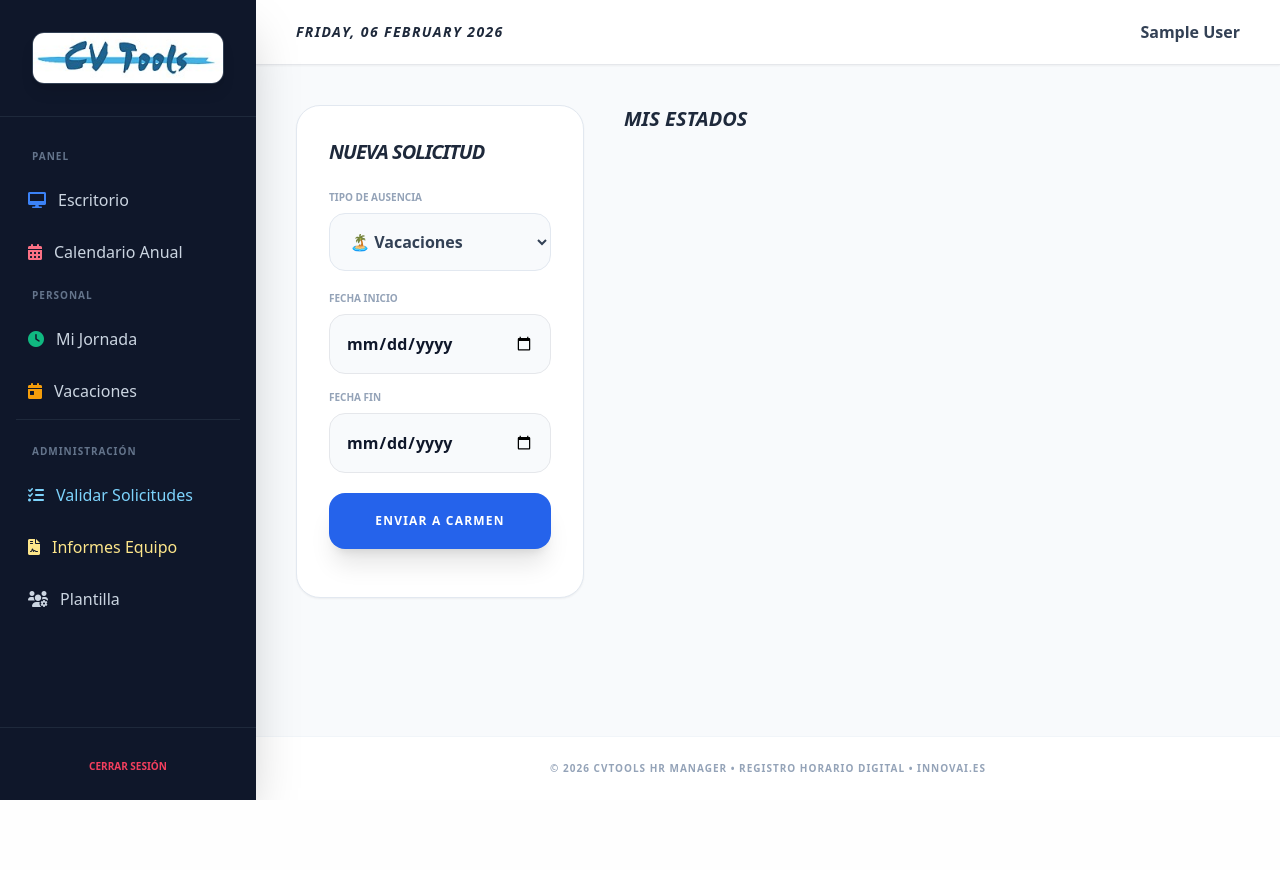
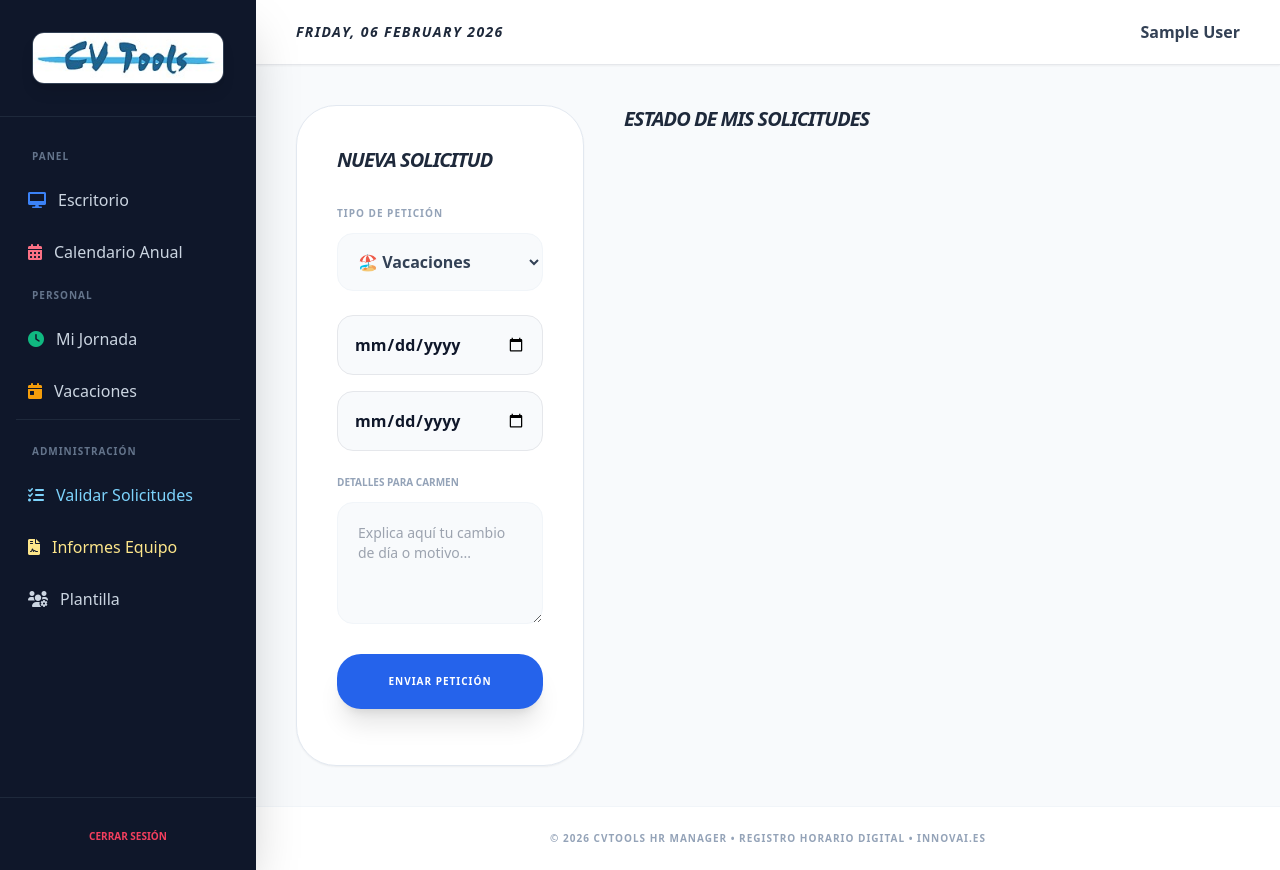
Before and after one commit to Pablo2vbng/AppRegistroHorario, a PHP site: page /index.php?p=solicitudes in a window 1280 px wide. Before the commit the page ends 800 px from the top, so only its background shows below. Run offline with PHP 8.4, Linux system fonts and the light colour scheme; the visitor is signed in with stand-in values (Sample User, id 1); data that the repository does not hold is empty; some libraries are stand-ins or nearby versions.

Commit message:
Solicitudes

```diff
--- a/index.php
+++ b/index.php
@@ -1,6 +1,10 @@
 <?php
+/**
+ * ARCHIVO PRINCIPAL - ENRUTADOR CVTools
+ */
 require_once 'config/config.php';
 
+// 1. LÓGICA DE LOGIN
 if ($_SERVER['REQUEST_METHOD'] == 'POST' && isset($_POST['email'])) {
     $email = $_POST['email']; $pass = $_POST['password'];
     $stmt = $pdo->prepare("SELECT * FROM usuarios WHERE email = ?");
@@ -24,10 +28,12 @@ include 'views/layout_header.php';
 switch ($p) {
     case 'dashboard': include 'views/dashboard.php'; break;
     case 'empleados': if($_SESSION['rol'] == 'admin') include 'views/rrhh/empleados.php'; break;
-    case 'gestion_festivos': if($_SESSION['rol'] == 'admin') include 'views/rrhh/festivos.php'; break; // NUEVA
-    case 'calendario_anual': include 'views/calendario_anual.php'; break;
+    case 'empleado_detalle': if($_SESSION['rol'] == 'admin') include 'views/rrhh/empleado_detalle.php'; break;
     case 'informes_equipo': if($_SESSION['rol'] == 'admin') include 'views/rrhh/informes_equipo.php'; break;
     case 'gestion_ausencias': if($_SESSION['rol'] == 'admin') include 'views/rrhh/ausencias.php'; break;
+    case 'calendario_anual': include 'views/calendario_anual.php'; break;
+    case 'gestion_festivos': if($_SESSION['rol'] == 'admin') include 'views/rrhh/festivos.php'; break;
+    case 'informe_legal': if($_SESSION['rol'] == 'admin') include 'views/rrhh/informe_legal.php'; break;
     case 'jornada': include 'views/jornada.php'; break;
     case 'solicitudes': include 'views/solicitudes.php'; break;
     case 'documentos': include 'views/documentos.php'; break;
--- a/views/solicitudes.php
+++ b/views/solicitudes.php
@@ -5,71 +5,54 @@ $stmt->execute([$usuario_id]);
 $mis_solicitudes = $stmt->fetchAll();
 ?>
 
-<div class="max-w-5xl mx-auto">
+<div class="max-w-6xl mx-auto">
     <div class="grid grid-cols-1 lg:grid-cols-3 gap-10">
 
-        <!-- FORMULARIO -->
         <div class="lg:col-span-1">
-            <div class="bg-white p-8 rounded-3xl shadow-sm border border-slate-200 sticky top-10">
-                <h2 class="text-xl font-black text-slate-800 mb-6 uppercase italic tracking-tighter">Nueva Solicitud</h2>
-                <form id="formSolicitud" enctype="multipart/form-data" class="space-y-5">
+            <div class="bg-white p-10 rounded-[40px] shadow-sm border border-slate-200 sticky top-10">
+                <h2 class="text-xl font-black text-slate-800 mb-8 uppercase italic tracking-tighter">Nueva Solicitud</h2>
+                <form id="formSolicitud" class="space-y-6">
                     <div>
-                        <label class="block text-[10px] font-black text-slate-400 uppercase mb-2">Tipo de ausencia</label>
-                        <select name="tipo" id="tipo_ausencia" onchange="checkMedico(this.value)" class="w-full bg-slate-50 border border-slate-200 p-4 rounded-2xl font-bold text-slate-700 outline-none">
-                            <option value="vacaciones">🏝️ Vacaciones</option>
-                            <option value="medico">🏥 Asistencia Médica / Baja</option>
+                        <label class="block text-[10px] font-black text-slate-400 uppercase mb-3 tracking-widest">Tipo de Petición</label>
+                        <select name="tipo" class="w-full bg-slate-50 border border-slate-100 p-4 rounded-2xl font-bold text-slate-700 outline-none">
+                            <option value="vacaciones">🏖️ Vacaciones</option>
+                            <option value="permuta">🔄 Permuta (Cambio día laborable)</option>
+                            <option value="medico">🏥 Asistencia Médica</option>
                             <option value="personal">👤 Asuntos Propios</option>
                         </select>
                     </div>
-
-                    <div id="campo_justificante" class="hidden animate-bounce">
-                        <label class="block text-[10px] font-black text-rose-500 uppercase mb-2">Adjuntar Justificante (PDF/JPG)</label>
-                        <input type="file" name="justificante" class="w-full text-xs text-slate-500 file:mr-4 file:py-2 file:px-4 file:rounded-full file:border-0 file:text-xs file:font-black file:bg-rose-50 file:text-rose-700 hover:file:bg-rose-100">
+                    <div class="grid grid-cols-1 gap-4">
+                        <input type="date" name="fecha_inicio" required class="w-full bg-slate-50 border p-4 rounded-2xl font-bold">
+                        <input type="date" name="fecha_fin" required class="w-full bg-slate-50 border p-4 rounded-2xl font-bold">
                     </div>
-
-                    <div class="grid grid-cols-1 gap-4">
-                        <div>
-                            <label class="block text-[10px] font-black text-slate-400 uppercase mb-2">Fecha Inicio</label>
-                            <input type="date" name="fecha_inicio" required class="w-full bg-slate-50 border p-4 rounded-2xl font-bold">
-                        </div>
-                        <div>
-                            <label class="block text-[10px] font-black text-slate-400 uppercase mb-2">Fecha Fin</label>
-                            <input type="date" name="fecha_fin" required class="w-full bg-slate-50 border p-4 rounded-2xl font-bold">
-                        </div>
+                    <div>
+                        <label class="block text-[10px] font-black text-slate-400 uppercase mb-3">Detalles para Carmen</label>
+                        <textarea name="motivo" rows="4" class="w-full bg-slate-50 border border-slate-100 p-5 rounded-2xl outline-none text-sm" placeholder="Explica aquí tu cambio de día o motivo..."></textarea>
                     </div>
-
-                    <button type="submit" class="w-full bg-blue-600 hover:bg-blue-700 text-white font-black py-5 rounded-2xl shadow-xl transition active:scale-95 uppercase text-xs tracking-widest">
-                        Enviar a Carmen
-                    </button>
+                    <button type="submit" class="w-full bg-blue-600 hover:bg-blue-700 text-white font-black py-5 rounded-3xl shadow-xl uppercase text-[10px] tracking-widest transition active:scale-95">Enviar Petición</button>
                 </form>
                 <div id="status-msg" class="mt-4 text-center text-xs font-bold"></div>
             </div>
         </div>
 
-        <!-- HISTORIAL -->
-        <div class="lg:col-span-2 space-y-4">
-            <h2 class="text-xl font-black text-slate-800 uppercase italic mb-4">Mis Estados</h2>
+        <div class="lg:col-span-2 space-y-6">
+            <h2 class="text-xl font-black text-slate-800 uppercase italic tracking-tighter mb-4">Estado de mis Solicitudes</h2>
             <?php foreach($mis_solicitudes as $sol):
                 $statusColor = ['pendiente' => 'bg-amber-100 text-amber-700', 'aprobado' => 'bg-emerald-100 text-emerald-700', 'rechazado' => 'bg-rose-100 text-rose-700'];
             ?>
-            <div class="bg-white p-5 rounded-3xl border border-slate-100 flex items-center justify-between">
-                <div class="flex items-center space-x-4">
-                    <div class="p-3 bg-slate-50 rounded-xl text-slate-400">
-                        <i class="fas <?php echo ($sol['tipo'] == 'medico') ? 'fa-hospital' : 'fa-umbrella-beach'; ?>"></i>
+            <div class="bg-white p-6 rounded-[35px] border border-slate-100 flex items-center justify-between shadow-sm group hover:shadow-lg transition">
+                <div class="flex items-center space-x-6">
+                    <div class="w-14 h-14 bg-slate-50 rounded-2xl flex items-center justify-center text-xl text-slate-400">
+                        <i class="fas <?php echo ($sol['tipo']=='permuta')?'fa-exchange-alt':'fa-umbrella-beach'; ?>"></i>
                     </div>
                     <div>
-                        <p class="font-black text-slate-700 uppercase text-[10px]"><?php echo $sol['tipo']; ?></p>
-                        <p class="text-xs text-slate-400 font-bold"><?php echo $sol['fecha_inicio']; ?> al <?php echo $sol['fecha_fin']; ?></p>
+                        <p class="font-black text-slate-800 uppercase text-[10px] tracking-widest"><?php echo $sol['tipo']; ?></p>
+                        <p class="text-slate-500 font-bold text-sm"><?php echo date('d M', strtotime($sol['fecha_inicio'])); ?> - <?php echo date('d M', strtotime($sol['fecha_fin'])); ?></p>
                     </div>
                 </div>
-                <div class="flex items-center space-x-3">
-                    <?php if($sol['archivo_justificante']): ?>
-                        <a href="<?php echo $sol['archivo_justificante']; ?>" target="_blank" class="text-blue-500 hover:text-blue-700" title="Ver justificante"><i class="fas fa-file-medical text-lg"></i></a>
-                    <?php endif; ?>
-                    <span class="px-3 py-1 rounded-lg text-[9px] font-black uppercase <?php echo $statusColor[$sol['estado']]; ?>">
-                        <?php echo $sol['estado']; ?>
-                    </span>
-                </div>
+                <span class="px-4 py-2 rounded-xl text-[10px] font-black uppercase tracking-widest <?php echo $statusColor[$sol['estado']]; ?>">
+                    <?php echo $sol['estado']; ?>
+                </span>
             </div>
             <?php endforeach; ?>
         </div>
@@ -77,26 +60,9 @@ $mis_solicitudes = $stmt->fetchAll();
 </div>
 
 <script>
-function checkMedico(val) {
-    document.getElementById('campo_justificante').classList.toggle('hidden', val !== 'medico');
-}
-
 document.getElementById('formSolicitud').onsubmit = function(e) {
     e.preventDefault();
-    const msg = document.getElementById('status-msg');
-    msg.innerText = "Procesando...";
-
-    fetch('api/solicitudes_crear.php', {
-        method: 'POST',
-        body: new FormData(this)
-    })
-    .then(res => res.json())
-    .then(data => {
-        if(data.success) location.reload();
-        else {
-            msg.className = "mt-4 text-center text-rose-500 font-bold text-xs";
-            msg.innerText = "Error: " + data.message;
-        }
-    });
+    fetch('api/solicitudes_crear.php', { method: 'POST', body: new FormData(this) })
+    .then(res => res.json()).then(data => data.success ? location.reload() : alert(data.message));
 }
 </script>
```
Also changed, not shown: views/dashboard.php (+28 -87 lines), views/rrhh/empleados.php (+25 -23 lines).
